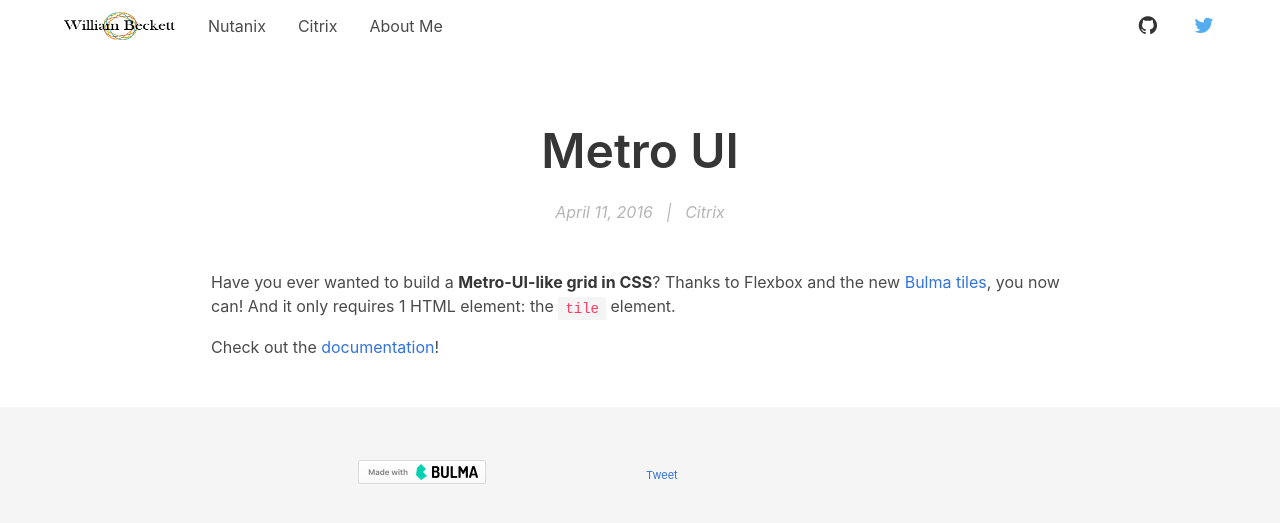
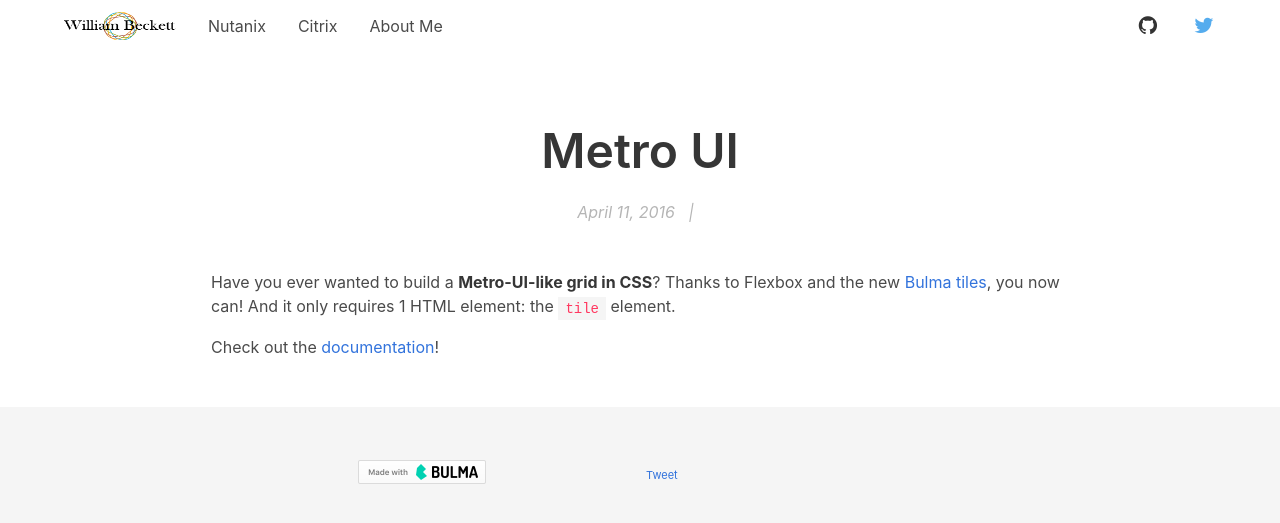
Before and after one commit to wjbeckett/blog, a Jekyll site: the page built from _posts/2016-04-11-metro-ui-css-grid-with-bulma-tiles.md, in a window 1280 px wide. Shown: the top 523 px of the page. Built offline with Jekyll 4.4.1, drawn with Linux system fonts in a browser that asks for light colours; comment, search, counter and statistics services are not loaded.

Commit message:
Update post.html

```diff
--- a/_layouts/post.html
+++ b/_layouts/post.html
@@ -19,11 +19,17 @@
           <em datetime="{{ page.date | date_to_xmlschema }}">
             {{ page.date | date: '%B %d, %Y' }} &nbsp; | &nbsp;
           </em>
+          <!--
           {% for category in page.categories %}
           <a class="has-text-grey-light is-capitalized" href="/category/{{ category }}">
             <em>{{ category }}</em>
           </a>
-          {% endfor %}
+          {% endfor %}-->
+          {% if page.category %}
+          <a class="has-text-grey-light is-capitalized" href="/category/{{ category }}">
+            <em>{{ page.category }}</em>
+          </a>
+          {% endif %}
         </div>
         <br/>
         <div class="content">
```
